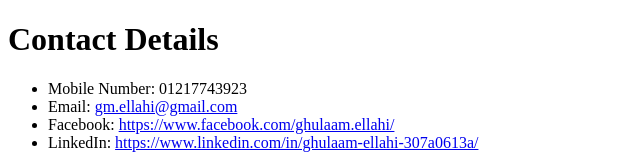
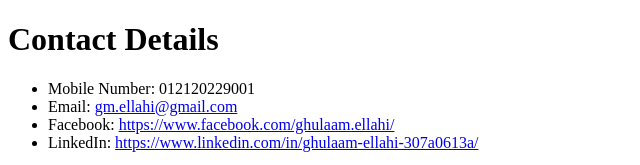
Before and after one commit to Ghully007/cv-html, a plain HTML site: page contact_details.html in a window 1280 px wide. Shown: the top 165 px of the page, 0-640 px from the left. Drawn offline with Linux system fonts and the light colour scheme.

Commit message:
Changed my number

```diff
--- a/contact_details.html
+++ b/contact_details.html
@@ -9,7 +9,7 @@
 <body>
   <h1>Contact Details</h1>
   <ul>
-    <li>Mobile Number: 01217743923</li>
+    <li>Mobile Number: 012120229001</li>
     <li>Email: <a href="mailto: gm.ellahi@gmail.com">gm.ellahi@gmail.com</a></li>
     <li>Facebook: <a href="https://www.facebook.com/ghulaam.ellahi/">https://www.facebook.com/ghulaam.ellahi/</a></li>
     <li>LinkedIn: <a href="https://www.linkedin.com/in/ghulaam-ellahi-307a0613a/">https://www.linkedin.com/in/ghulaam-ellahi-307a0613a/</a></li>
```
